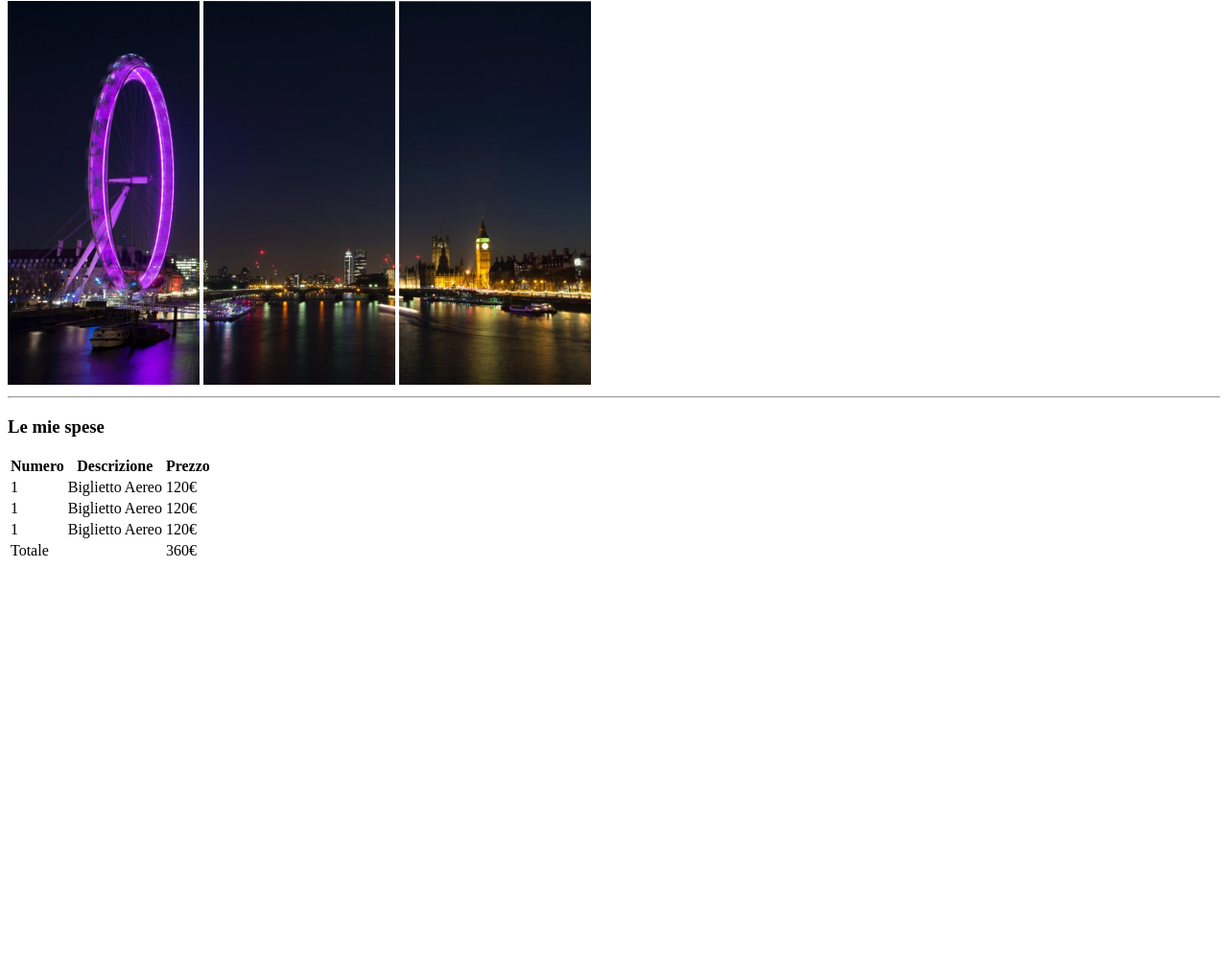
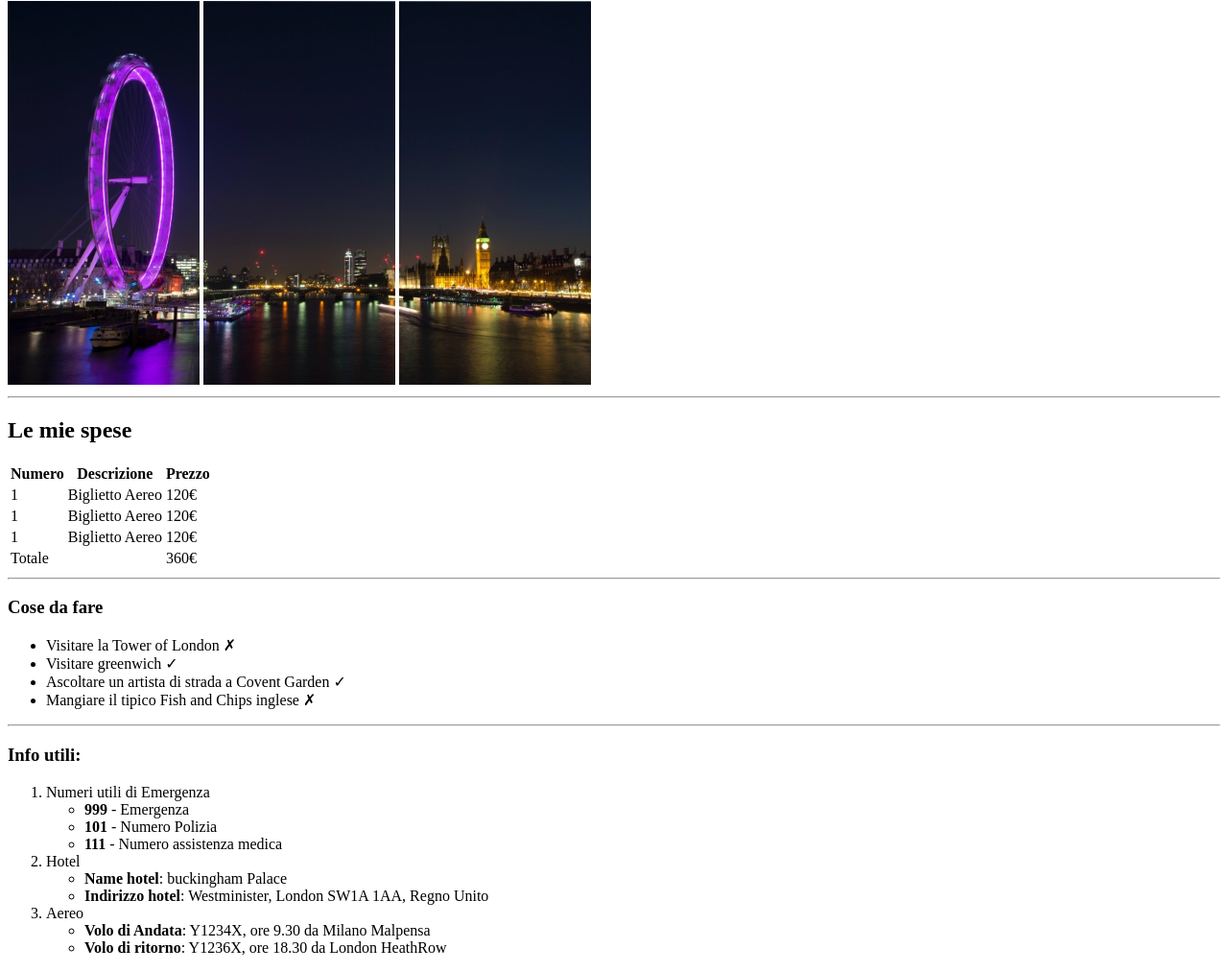
Before and after one commit to Efestus31/html-london-trip, a plain HTML site: page index.html in a window 1280 px wide. Shown: the part 79-1092 px from the top of the page at 96% size. Before the commit the page ends 800 px from the top, so only its background shows below. Drawn offline with Linux system fonts and the light colour scheme.

Commit message:
commit 5
added lists
main done

```diff
--- a/index.html
+++ b/index.html
@@ -18,7 +18,7 @@
     <!-- main -->
     <main>
         <hr>
-        <h3>Le mie spese</h3>
+        <h2>Le mie spese</h2>
         <table>
             <tr>
                 <th>Numero</th>
@@ -46,6 +46,38 @@
                 <td>360€</td>
             </tr>
         </table>
+        <hr>
+        <h3>Cose da fare</h3>
+        <ul>
+            <li>Visitare la Tower of London &#10007;</li>
+            <li>Visitare greenwich &#10003;</li>
+            <li>Ascoltare un artista di strada a Covent Garden &#10003;</li>
+            <li>Mangiare il tipico Fish and Chips inglese &#10007;</li>
+        </ul>
+        <hr>
+        <h3>Info utili:</h3>
+        <ol>
+            <li>Numeri utili di Emergenza
+                <ul>
+                    <li><strong>999</strong> - Emergenza</li>
+                    <li><strong>101</strong> - Numero Polizia</li>
+                    <li><strong>111</strong> - Numero assistenza medica</li>
+                </ul>
+            </li>
+            <li>Hotel
+                <ul>
+                    <li><strong>Name hotel</strong>: buckingham Palace</li>
+                    <li><Strong>Indirizzo hotel</Strong>: Westminister, London SW1A 1AA, Regno Unito</li>
+                </ul>
+            </li>
+            <li>Aereo
+                <ul>
+                    <li><strong>Volo di Andata</strong>: Y1234X, ore 9.30 da Milano Malpensa</li>
+                    <li><strong>Volo di ritorno</strong>: Y1236X, ore 18.30 da London HeathRow</li>
+                </ul>
+            </li>
+        </ol>
+
     </main>
     <!-- footer -->
     <footer></footer>
```
